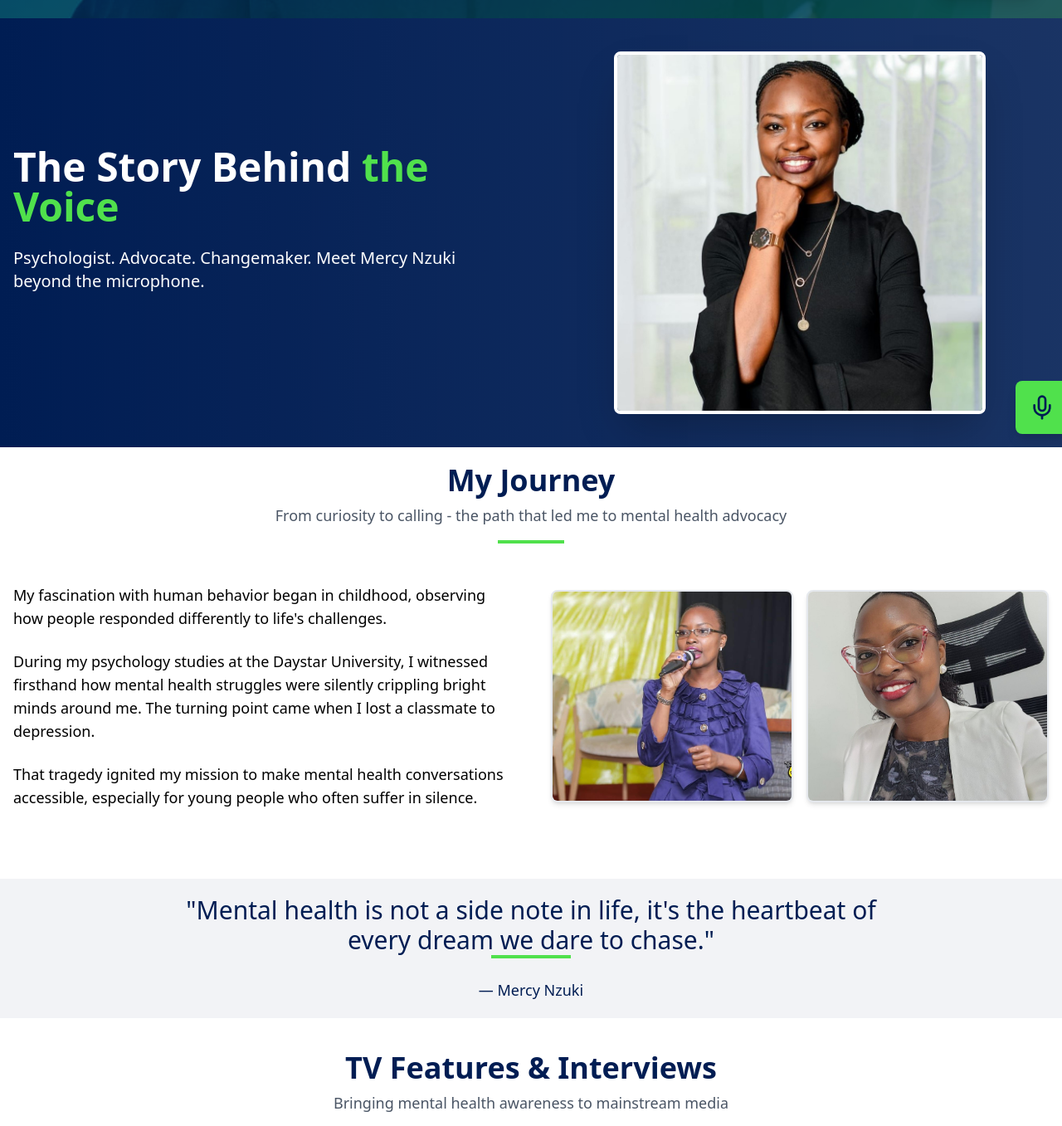
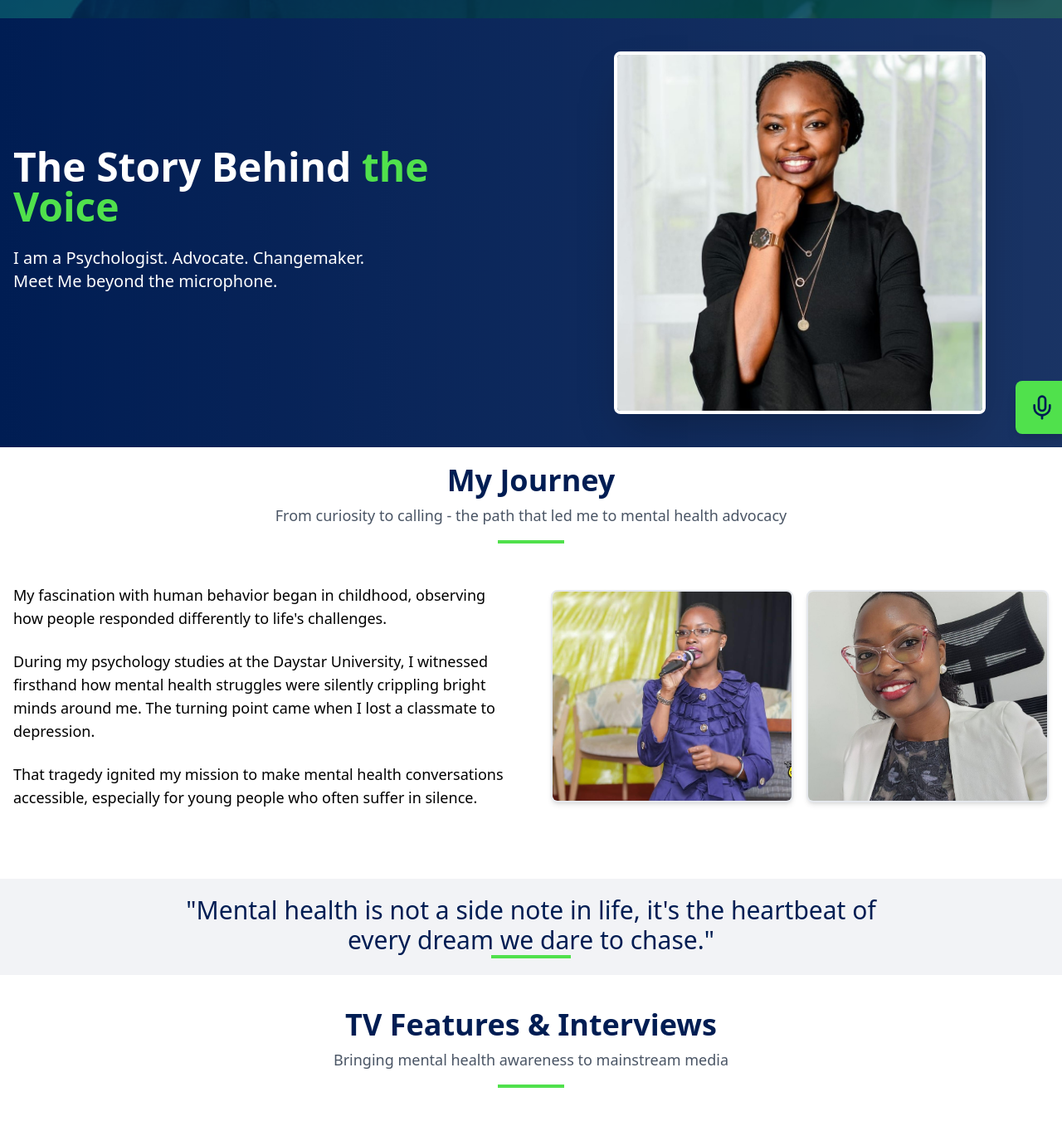
Before and after one commit to JeromeKERICH/mecyn, a React (Vite) app: page / in a window 1280 px wide. Shown: the part 778-2135 px from the top of the page at 83% size. Built offline with nearby package versions, Linux system fonts and the light colour scheme.

Commit message:
Third commits

```diff
--- a/src/components/About.jsx
+++ b/src/components/About.jsx
@@ -19,7 +19,7 @@ export default function About() {
                 The Story Behind <span className="text-[#50E14C]">the Voice</span>
               </h1>
               <p className="text-xl mb-8">
-                Psychologist. Advocate. Changemaker. Meet Mercy Nzuki beyond the microphone.
+                I am a Psychologist. Advocate. Changemaker. <br/> Meet Me beyond the microphone.
               </p>
             </motion.div>
 
@@ -120,7 +120,7 @@ export default function About() {
               "Mental health is not a side note in life, it's the heartbeat of every dream we dare to chase."
             </blockquote>
             <div className="w-24 h-1 bg-[#50E14C] mx-auto"></div>
-            <p className="mt-6 text-lg text-[#001D53] font-medium">— Mercy Nzuki</p>
+
           </motion.div>
         </div>
       </section>
```
